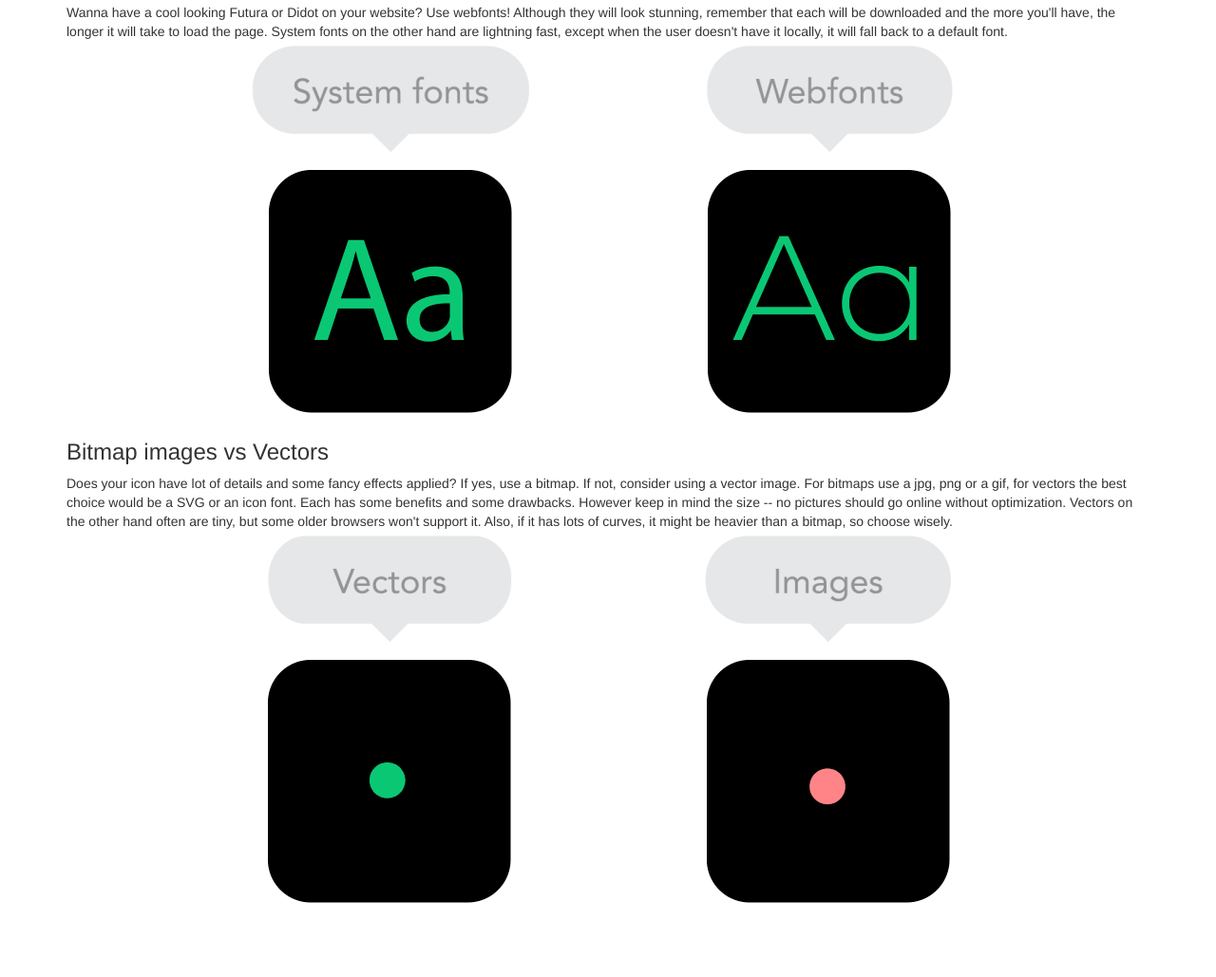
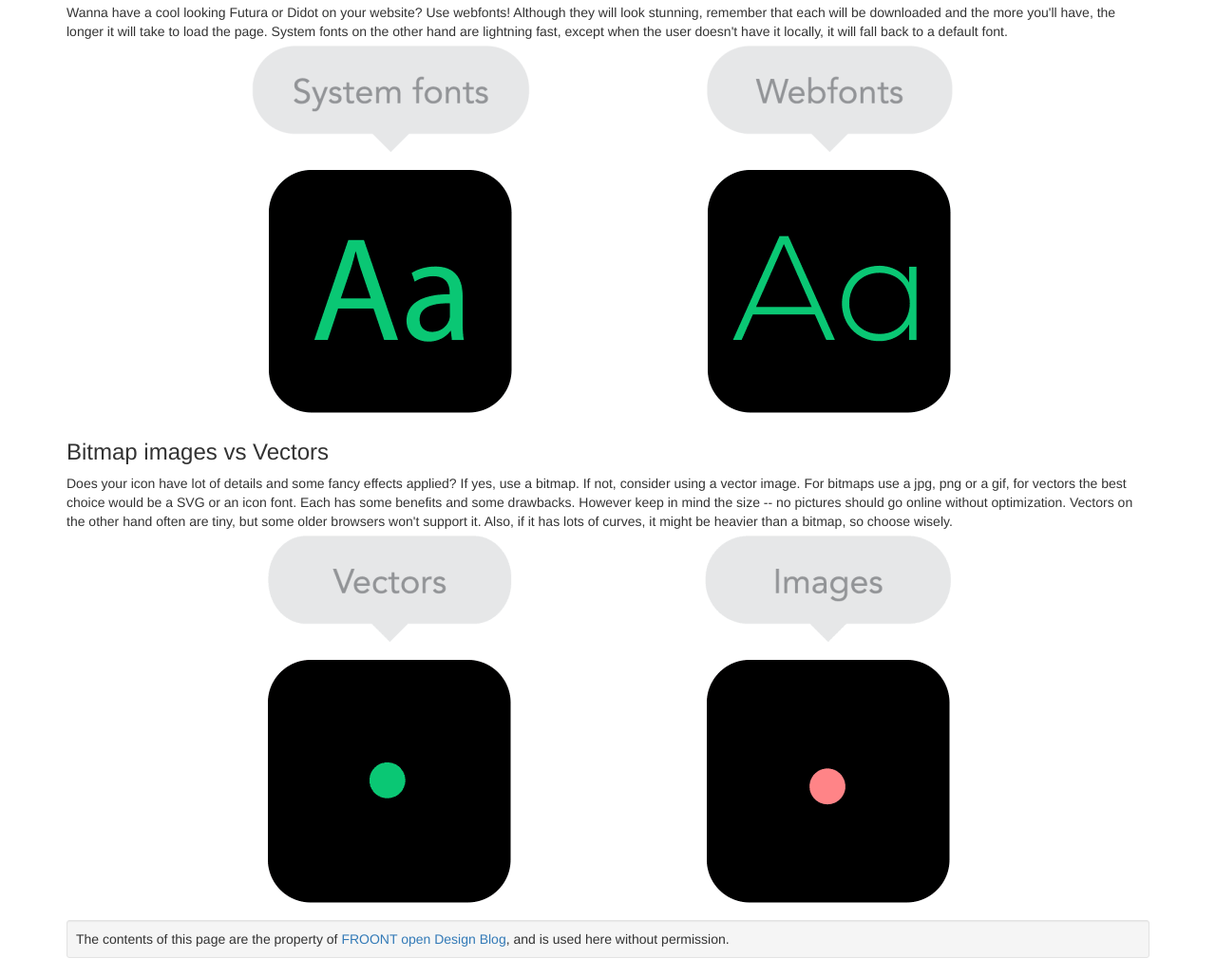
Before and after one commit to pixelsyndicate/ResponsiveExplainedByGifs, a plain HTML site: page index.html in a window 1280 px wide. Shown: the part 3588-4617 px from the top of the page at 95% size. Before the commit the page ends 4557 px from the top, so only its background shows below. Drawn offline with nearby package versions, Linux system fonts and the light colour scheme; files that its build step writes are made by us from their sources.

Commit message:
added url of source for content.

```diff
--- a/index.html
+++ b/index.html
@@ -107,6 +107,8 @@
 
 
     </article>
+
+    <div class="well well-sm">The contents of this page are the property of <a href="http://blog.froont.com/9-basic-principles-of-responsive-web-design/" target="_blank">FROONT open Design Blog</a>, and is used here without permission.</div>
 </body>
 <!-- jQuery (necessary for Bootstrap's JavaScript plugins) -->
 <script src="https://ajax.googleapis.com/ajax/libs/jquery/1.11.2/jquery.min.js"></script>
```
